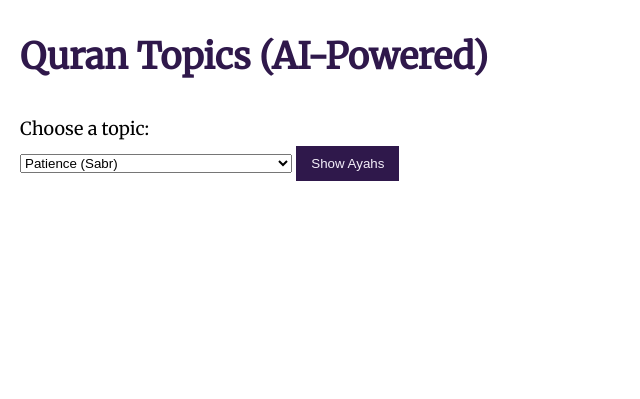
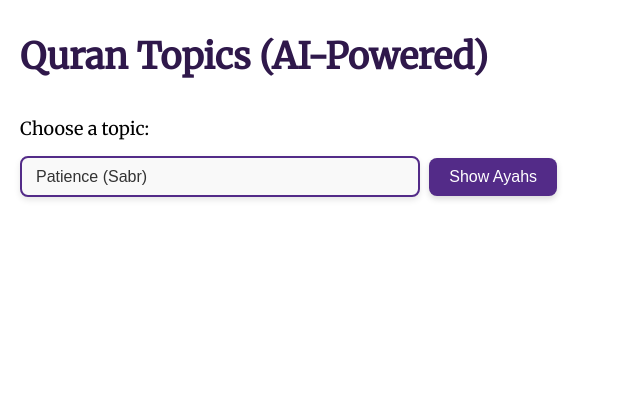
Before and after one commit to ashsher/QuranWordAssistant, a Flask app: page /topics in a window 1280 px wide. Shown: the part 72-471 px from the top of the page, without its empty margins (0-640 px from the left). Run offline with Flask 3, Linux system fonts and the light colour scheme; some libraries are stand-ins or nearby versions.

Commit message:
Fix code 2

```diff
--- a/app.py
+++ b/app.py
@@ -2,8 +2,6 @@ from flask import Flask, render_template, request
 import re
 from markupsafe import Markup
 import csv
-import pandas as pd
-
 
 # Machine learning / embeddings
 from sklearn.feature_extraction.text import TfidfVectorizer
@@ -14,7 +12,6 @@ from torch.nn.functional import cosine_similarity as torch_cosine
 
 # Local imports
 from topics import TOPICS
-
 
 # === CONSTANTS ===
 SURAH_NAMES = {
@@ -50,59 +47,48 @@ PROPHETS = [
     "Zachariya", "Muhammad"
 ]
 
-
 # === HIGHLIGHT HELPERS ===
 def highlight_text(text, query):
-    """Highlight a search query in text (case-insensitive)."""
     if not query:
         return text
     regex = re.compile(re.escape(query), re.IGNORECASE)
     return Markup(regex.sub(lambda m: f"<span class='highlight'>{m.group(0)}</span>", text))
 
-
 def highlight_keywords(text, keywords):
-    """Highlight a list of keywords in text."""
     for kw in keywords:
         regex = re.compile(rf"\b({re.escape(kw)})\b", re.IGNORECASE)
         text = regex.sub(r'<span class="highlight">\1</span>', text)
     return Markup(text)
 
-
 # === APP & DATA LOADING ===
 app = Flask(__name__)
 
 # Load Quran dataset
-quran_list = []
+quran = []
 with open("static/quran.csv", newline='', encoding="utf-8") as f:
     reader = csv.DictReader(f)
     for row in reader:
-        text = row.get("Text")  # safer access
-        if text and text.strip():  # check it's not None and not empty
-            quran_list.append({
+        text = row.get("Text")
+        if text and text.strip():
+            quran.append({
                 "Surah": int(row["Surah"]),
                 "Ayah": int(row["Ayah"]),
                 "Text": text.strip()
             })
 
-import pandas as pd
-quran = pd.DataFrame(quran_list)
-quran['Surah'] = quran['Surah'].astype(int)
-quran['Ayah'] = quran['Ayah'].astype(int)
-quran['Text'] = quran['Text'].astype(str)
+# Prepare ML data
+ayah_texts = [row["Text"] for row in quran]
 
+# TF-IDF model
+vectorizer = TfidfVectorizer(stop_words='english')
+X = vectorizer.fit_transform([text.lower() for text in ayah_texts])
 
-# Models
-vectorizer = TfidfVectorizer(stop_words='english')
-X = vectorizer.fit_transform(quran['Text'].str.lower())
-
+# Sentence embeddings
 model = SentenceTransformer("all-MiniLM-L6-v2")
-ayah_texts = quran["Text"].tolist()
 ayah_embeddings = model.encode(ayah_texts, convert_to_tensor=True)
-
 
 # === SEARCH ===
 def search_quran(query, top_n=5, threshold=0.2):
-    """Search ayahs using TF-IDF + cosine similarity."""
     if not query:
         return []
 
@@ -115,44 +101,39 @@ def search_quran(query, top_n=5, threshold=0.2):
     for idx in top_indices:
         score = similarities[idx]
         if score >= threshold:
+            ayah = quran[idx]
             results.append({
-                "surah": int(quran.loc[idx, "Surah"]),
-                "surah_name": SURAH_NAMES.get(int(quran.loc[idx, "Surah"]), ""),
-                "ayah": int(quran.loc[idx, "Ayah"]),
-                "text": highlight_text(quran.loc[idx, "Text"], query),
+                "surah": ayah["Surah"],
+                "surah_name": SURAH_NAMES.get(ayah["Surah"], ""),
+                "ayah": ayah["Ayah"],
+                "text": highlight_text(ayah["Text"], query),
                 "score": float(score)
             })
 
-    # sort results logically
     return sorted(results, key=lambda x: (x["surah"], x["ayah"])) or [{"text": "Nothing found"}]
-
 
 # === TOPICS ===
 def get_topic_ayahs(topic, top_n=10):
-    """Retrieve top ayahs for a given topic using embeddings."""
     topic_emb = model.encode([topic], convert_to_tensor=True)
     sims = torch_cosine(topic_emb, ayah_embeddings).squeeze()
-
     top_indices = torch.topk(sims, top_n).indices.tolist()
 
     results = []
     for idx in top_indices:
+        ayah = quran[idx]
         results.append({
-            "surah": int(quran.loc[idx, "Surah"]),
-            "surah_name": SURAH_NAMES.get(int(quran.loc[idx, "Surah"]), ""),
-            "ayah": int(quran.loc[idx, "Ayah"]),
-            "text": highlight_keywords(quran.loc[idx, "Text"], [topic]),
+            "surah": ayah["Surah"],
+            "surah_name": SURAH_NAMES.get(ayah["Surah"], ""),
+            "ayah": ayah["Ayah"],
+            "text": highlight_keywords(ayah["Text"], [topic]),
             "score": float(sims[idx])
         })
-
     return results
-
 
 # === ROUTES ===
 @app.route("/")
 def home():
     return render_template("index.html")
-
 
 @app.route("/search", methods=["GET", "POST"])
 def search():
@@ -163,30 +144,30 @@ def search():
         results = search_quran(query, top_n=top_n)
     return render_template("search.html", results=results, query=query, top_n=top_n)
 
-
 @app.route("/about")
 def about():
     return render_template("about.html")
 
-
 @app.route("/read")
 def read():
     """Read the Quran surah by surah."""
-    sorted_quran = quran.sort_values(by=["Surah", "Ayah"])
-    grouped_quran = sorted_quran.groupby("Surah")
+    # Group by Surah
+    surah_dict = {}
+    for ayah in quran:
+        s = ayah["Surah"]
+        if s not in surah_dict:
+            surah_dict[s] = []
+        surah_dict[s].append(ayah)
 
     surahs = [
         {
-            "surah_num": int(num),
-            "surah_name": SURAH_NAMES.get(int(num), f"Surah {num}"),
-            "verses": verses.to_dict(orient="records")
+            "surah_num": s,
+            "surah_name": SURAH_NAMES.get(s, f"Surah {s}"),
+            "verses": sorted(surah_dict[s], key=lambda x: x["Ayah"])
         }
-        for num, verses in grouped_quran
+        for s in sorted(surah_dict.keys())
     ]
-
-    surahs = sorted(surahs, key=lambda s: s["surah_num"])
     return render_template("read.html", surahs=surahs)
-
 
 @app.route("/topics", methods=["GET", "POST"])
 def topics():
@@ -195,7 +176,6 @@ def topics():
         selected_topic = request.form.get("topic")
         if selected_topic:
             results = get_topic_ayahs(selected_topic, top_n=10)
-
     return render_template(
         "topics.html",
         topics=TOPICS,
@@ -203,7 +183,6 @@ def topics():
         results=results
     )
 
-
 # === MAIN ===
 if __name__ == "__main__":
     app.run(debug=True)
--- a/static/styles.css
+++ b/static/styles.css
@@ -260,3 +260,85 @@ li {
 .features>li {
     color: var(--sixth-color);
 }
+
+/* === BUTTON STYLES === */
+button,
+input[type="submit"],
+.btn {
+  background: var(--third-color); /* green gradient */
+  border: none;
+  color: white;
+  padding: 10px 20px;
+  margin: 5px;
+  border-radius: 8px;
+  font-size: 16px;
+  font-weight: 500;
+  cursor: pointer;
+  transition: all 0.3s ease;
+  box-shadow: 0 3px 6px rgba(0,0,0,0.15);
+}
+
+/* Hover effect */
+button:hover,
+input[type="submit"]:hover,
+.btn:hover {
+  background: var(--fourth-color);
+  transform: translateY(-2px);
+  box-shadow: 0 6px 12px rgba(0,0,0,0.2);
+}
+
+/* Active/click effect */
+button:active,
+input[type="submit"]:active,
+.btn:active {
+  transform: translateY(0);
+  box-shadow: 0 2px 4px rgba(0,0,0,0.15);
+}
+
+/* Disabled state */
+button:disabled,
+input[type="submit"]:disabled,
+.btn:disabled {
+  background: #ccc;
+  cursor: not-allowed;
+  box-shadow: none;
+}
+
+/* === DROPDOWN (SELECT) STYLES === */
+select {
+  width: 100%;
+  max-width: 400px;
+  padding: 10px 14px;
+  border-radius: 8px;
+  border: 2px solid var(--third-color);
+  background: #f9f9f9;
+  font-size: 16px;
+  font-weight: 500;
+  color: #333;
+  outline: none;
+  margin: 10px 0;
+  appearance: none; /* remove default arrow */
+  cursor: pointer;
+  box-shadow: 0 3px 6px rgba(0,0,0,0.1);
+  transition: border-color 0.3s ease, box-shadow 0.3s ease;
+}
+
+/* Focus effect */
+select:focus {
+  border-color: var(--secondary-color);
+  box-shadow: 0 0 0 3px var(--secondary-color);
+}
+
+/* Dropdown options */
+option {
+  padding: 8px;
+  font-size: 15px;
+}
+
+/* Group labels */
+optgroup {
+  font-weight: bold;
+  color: var(--third-color);
+  background: #f0f0f0;
+  padding: 4px;
+}
--- a/templates/index.html
+++ b/templates/index.html
@@ -15,7 +15,7 @@
         <a href="{{ url_for('read') }}">
             <button>Read Qur’an</button>
         </a>
-        <a href="{{ url_for('topics') }}">
+        <a href="{{ url_for('topics') }}" class="btn">
             <button>Explore Topics</button>
         </a>
     </div>
```
